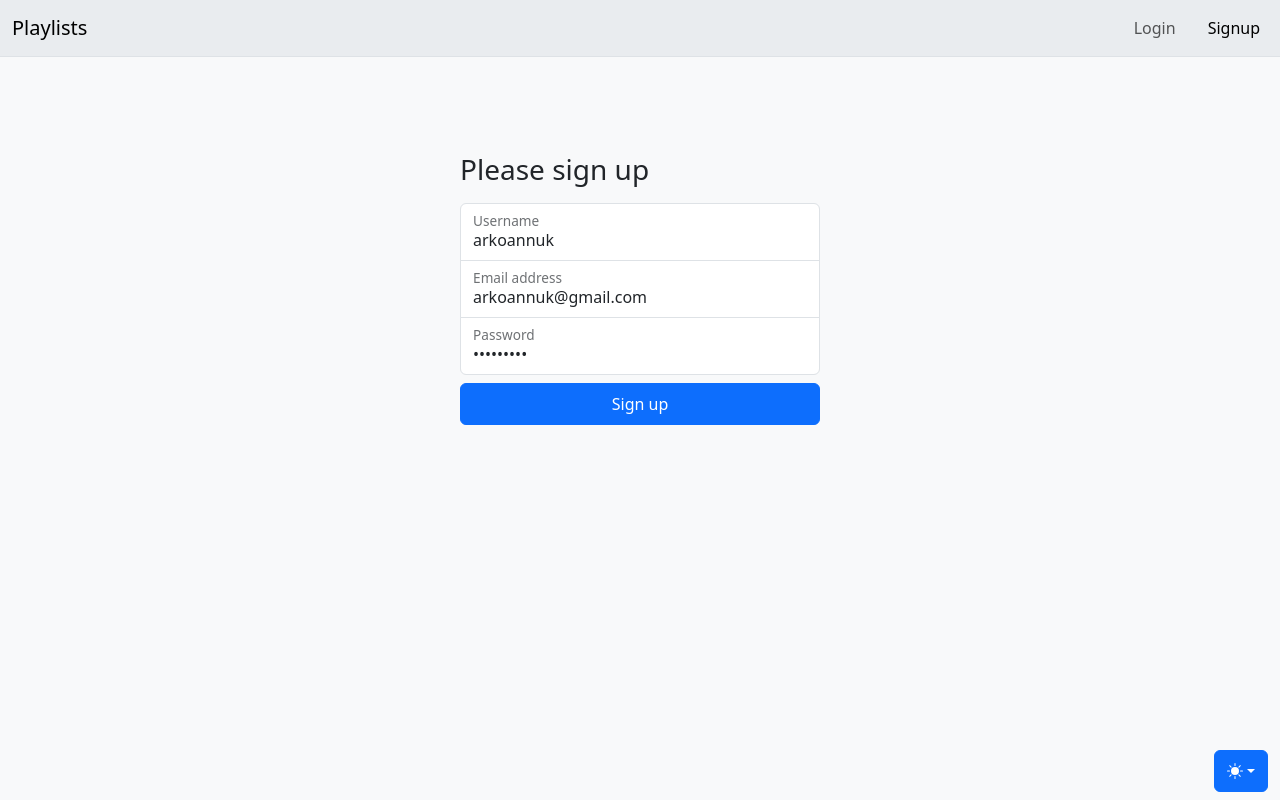
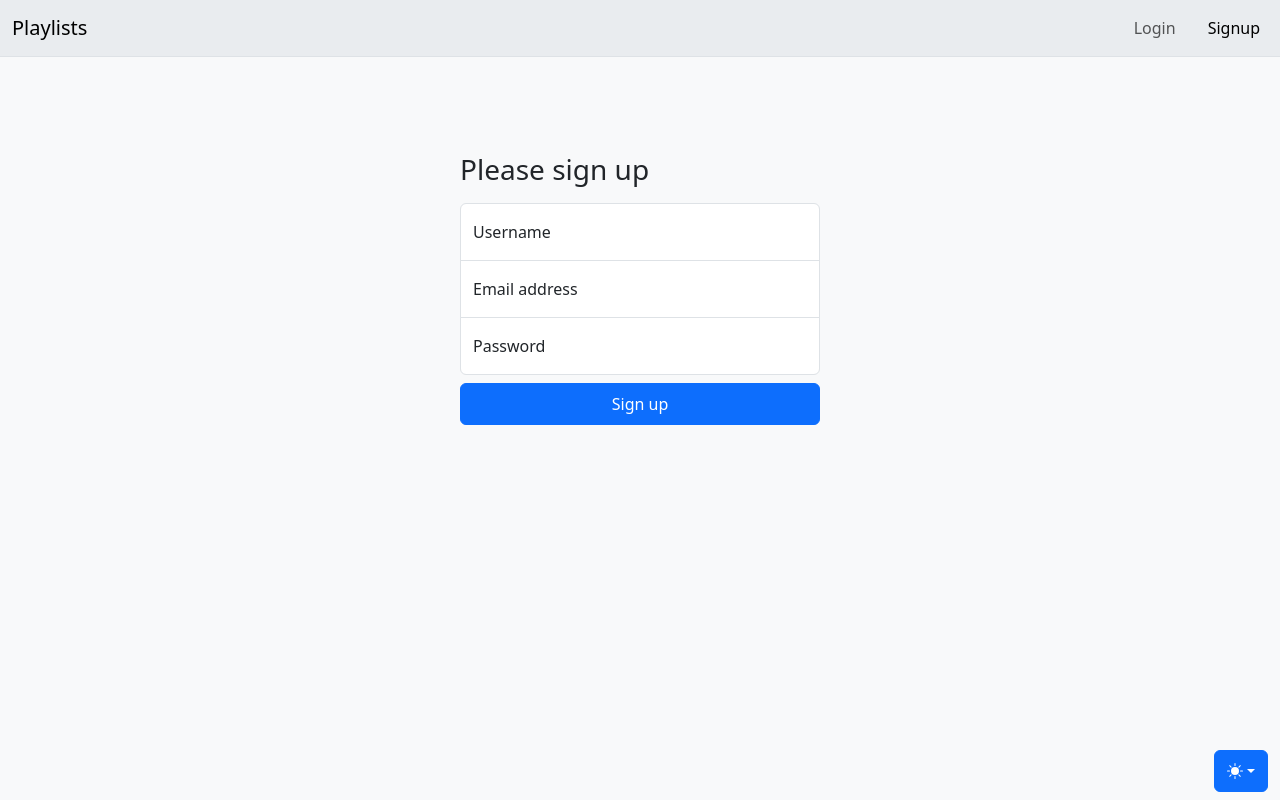
Before and after one commit to arkoannuk/arko-playlists, a Vue app: page /signup in a window 1280 px wide. Built offline with nearby package versions, Linux system fonts and the light colour scheme; no server answers.

Commit message:
Feature: 404 page

```diff
--- a/src/router/index.js
+++ b/src/router/index.js
@@ -4,6 +4,7 @@ import LoginView from '../views/auth/LoginView.vue'
 import SignupView from '../views/auth/SignupView.vue'
 import CreatePlaylistView from '../views/playlists/CreatePlaylistView.vue'
 import PlaylistDetailsView from '../views/playlists/PlaylistDetailsView.vue'
+import NotFoundView from '../views/NotFoundView.vue'
 import UserPlaylistsView from '../views/playlists/UserPlaylistsView.vue'
 import { projectAuth } from '../firebase/config'
 
@@ -58,6 +59,11 @@ const router = createRouter({
       name: 'UserPlaylists',
       component: UserPlaylistsView,
       beforeEnter: requireAuth
+    },
+    // catchall 404
+    {
+      path: '/:catchAll(.*)',
+      component: NotFoundView
     }
   ]
 })
--- /dev/null
+++ b/src/views/NotFoundView.vue
@@ -0,0 +1,11 @@
+<template>
+  <div class="d-flex justify-content-center text-center mt-3 pt-3">
+    <div class="card p-4">
+      <h2>404</h2>
+      <h3 class="fw-normal">Page Not Found</h3>
+      <RouterLink :to="{ name: 'Home' }" class="btn btn-primary mt-3"
+        >Return Home</RouterLink
+      >
+    </div>
+  </div>
+</template>
--- a/src/views/auth/LoginView.vue
+++ b/src/views/auth/LoginView.vue
@@ -8,6 +8,7 @@
             type="email"
             class="form-control"
             id="loginEmail"
+            autocomplete="email"
             placeholder=""
             required
             v-model="email"
@@ -19,6 +20,7 @@
             type="password"
             class="form-control mb-2"
             id="loginPassword"
+            autocomplete="current-password"
             placeholder=""
             required
             v-model="password"
@@ -51,8 +53,8 @@ import { useRouter } from 'vue-router'
 import { ref } from 'vue'
 
 const router = useRouter()
-const email = ref('arkoannuk@gmail.com')
-const password = ref('arkoannuk')
+const email = ref('demo.user@gmail.com')
+const password = ref('demo.user')
 const { error, isPending, login } = useLogin()
 
 async function handleSubmit() {
--- a/src/views/auth/SignupView.vue
+++ b/src/views/auth/SignupView.vue
@@ -8,6 +8,7 @@
             type="text"
             class="form-control"
             id="signupUsername"
+            autocomplete="username"
             placeholder=""
             required
             v-model="username"
@@ -19,6 +20,7 @@
             type="email"
             class="form-control"
             id="signupEmail"
+            autocomplete="email"
             placeholder=""
             required
             v-model="email"
@@ -30,6 +32,7 @@
             type="password"
             class="form-control mb-2"
             id="signupPassword"
+            autocomplete="current-password"
             placeholder=""
             required
             v-model="password"
@@ -62,9 +65,9 @@ import { useRouter } from 'vue-router'
 import { ref } from 'vue'
 
 const router = useRouter()
-const username = ref('arkoannuk')
-const email = ref('arkoannuk@gmail.com')
-const password = ref('arkoannuk')
+const username = ref('')
+const email = ref('')
+const password = ref('')
 const { error, isPending, signup } = useSignup()
 
 async function handleSubmit() {
--- a/src/views/playlists/PlaylistDetailsView.vue
+++ b/src/views/playlists/PlaylistDetailsView.vue
@@ -1,9 +1,14 @@
 <template>
-  <div class="container pt-5 my-5">
-    <div v-if="error" class="text-center">
-      <p class="text-danger">{{ error }}</p>
+  <div class="container pt-3 my-3">
+    <div v-if="error" class="d-flex justify-content-center text-center mt-3 pt-3">
+      <div class="card p-4">
+        <p class="text-danger">{{ error }}</p>
+        <RouterLink :to="{ name: 'Home' }" class="btn btn-primary mt-3"
+          >Return Home</RouterLink
+        >
+      </div>
     </div>
-    <div v-if="playlist">
+    <div v-if="playlistExist">
       <div class="row bg-body mx-auto rounded border p-2" style="max-width: 1080px">
         <img
           class="bg-body-tertiary rounded col-12 col-md-4 px-0"
@@ -107,7 +112,10 @@ const { deleteDoc, updateDoc } = useDocument('playlists', props.id)
 const { deleteImage } = useStorage()
 
 onMounted(() => {
-  myModal.value = new bootstrap.Modal(document.getElementById('exampleModal'))
+  if (playlistExist.value) {
+    myModal.value = new bootstrap.Modal(document.getElementById('exampleModal'))
+    console.log(playlist)
+  }
 })
 
 function toggleModal() {
@@ -133,6 +141,10 @@ async function handlePlaylistDelete() {
   router.push({ name: 'Home' })
 }
 
+const playlistExist = computed(() => {
+  return playlist.value.id
+})
+
 const songsExist = computed(() => {
   return playlist.value.songs && playlist.value.songs.length > 0
 })
```
